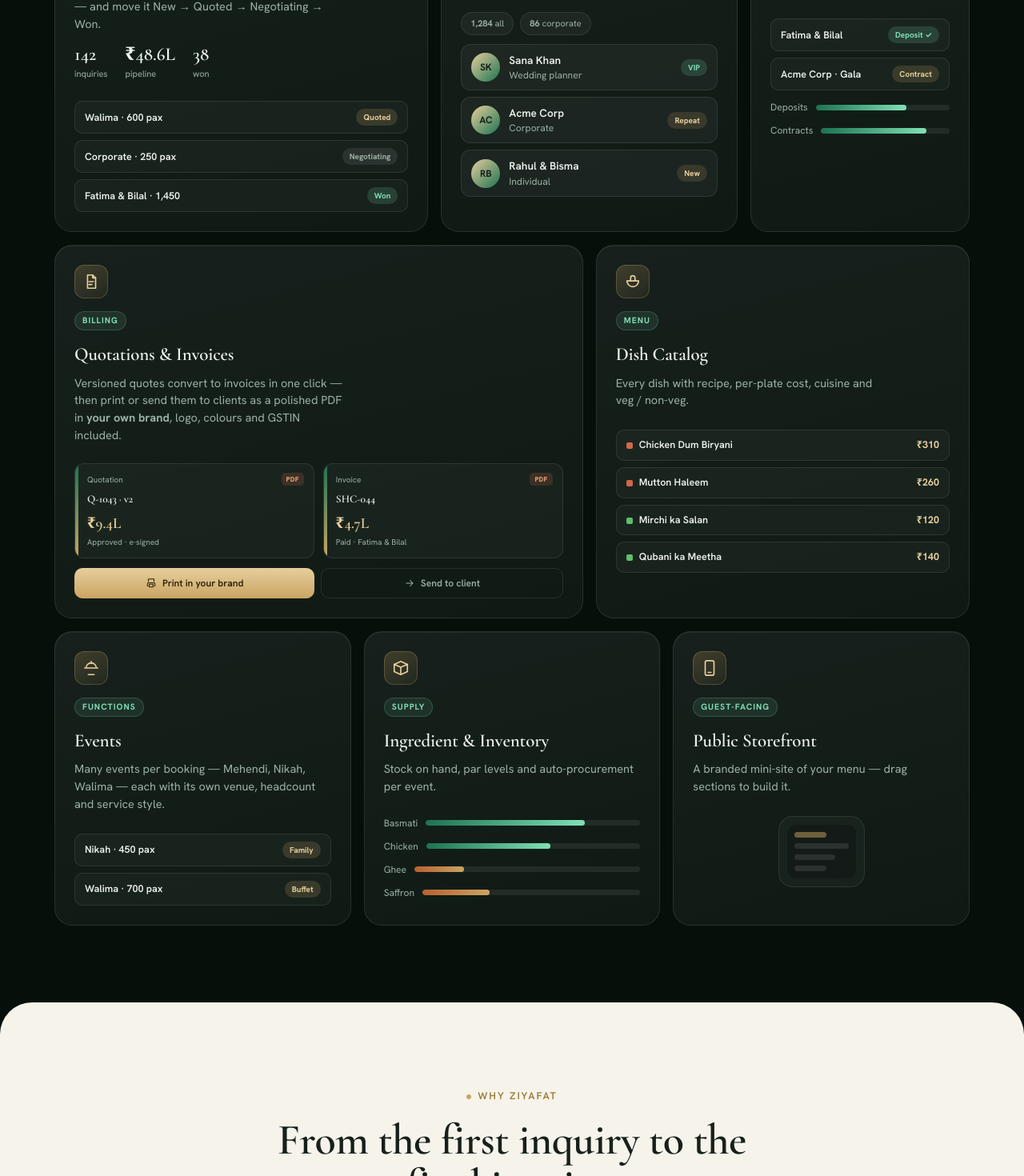
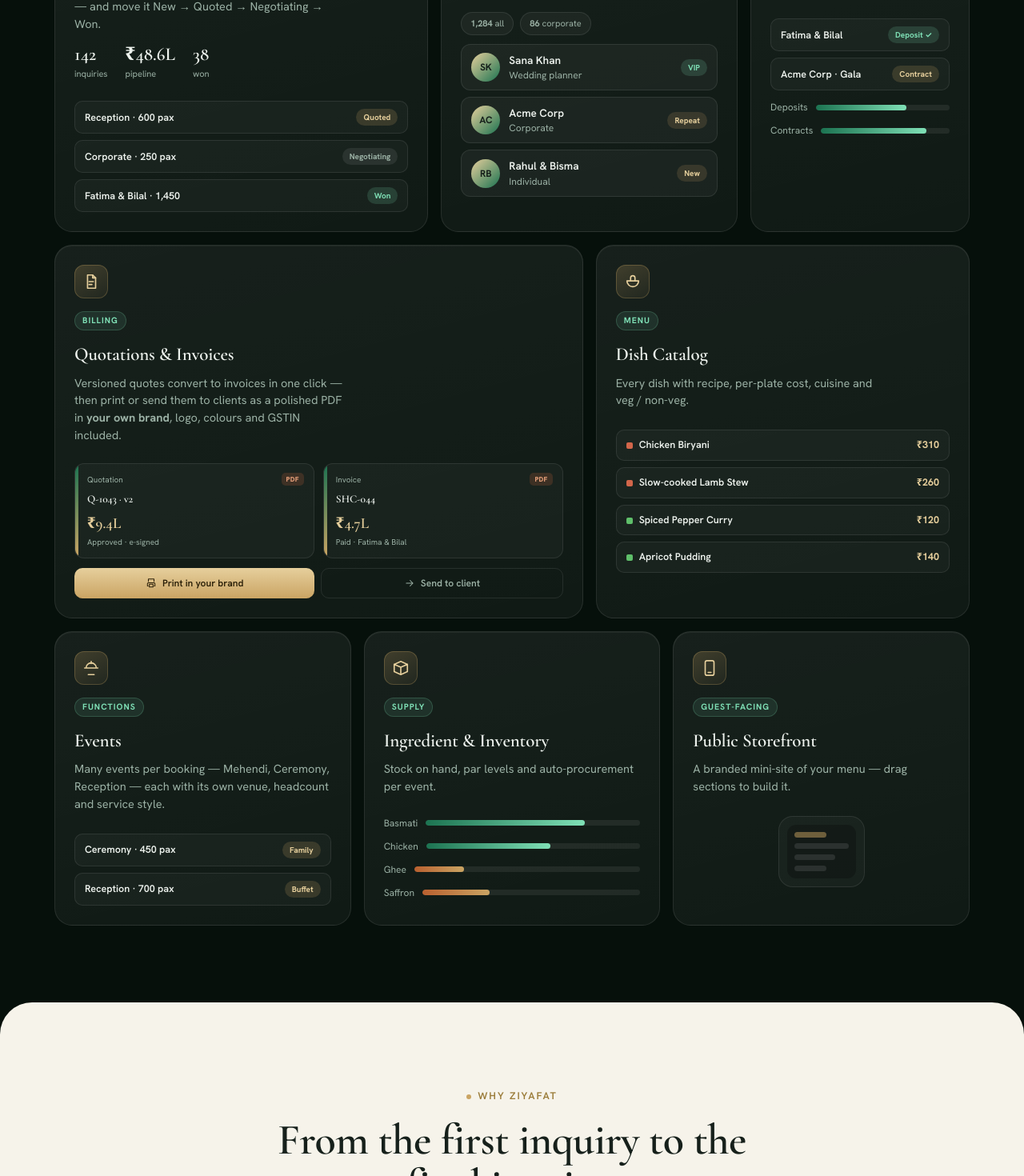
Before and after one commit to Mudassirkhan2/Ziyafat, a Next.js app in the folder frontend/: page / in a window 1280 px wide. Shown: the part 1540-3010 px from the top of the page at 80% size. Built offline with nearby package versions, Linux system fonts and the light colour scheme; no server answers.

Commit message:
Replace Hyderabad-specific event terms

```diff
--- a/frontend/app/_landing/LandingBento.tsx
+++ b/frontend/app/_landing/LandingBento.tsx
@@ -26,7 +26,7 @@ export default function LandingBento() {
             </div>
             <div className={s.cellVisual}>
               <div className={s.statusRow}>
-                <div className={s.statusLn}><b>Walima · 600 pax</b><span className={`${s.pill2} ${s.pill2Quote}`}>Quoted</span></div>
+                <div className={s.statusLn}><b>Reception · 600 pax</b><span className={`${s.pill2} ${s.pill2Quote}`}>Quoted</span></div>
                 <div className={s.statusLn}><b>Corporate · 250 pax</b><span className={`${s.pill2} ${s.pill2Neg}`}>Negotiating</span></div>
                 <div className={s.statusLn}><b>Fatima &amp; Bilal · 1,450</b><span className={`${s.pill2} ${s.pill2Won}`}>Won</span></div>
               </div>
@@ -118,10 +118,10 @@ export default function LandingBento() {
             <p className={s.cellP}>Every dish with recipe, per-plate cost, cuisine and veg / non-veg.</p>
             <div className={s.cellVisual}>
               <div className={s.statusRow}>
-                <div className={s.statusLn}><b><span className={s.vTagNon} />Chicken Dum Biryani</b><span style={{ color: "var(--gold-s)", fontWeight: 700 }}>₹310</span></div>
-                <div className={s.statusLn}><b><span className={s.vTagNon} />Mutton Haleem</b><span style={{ color: "var(--gold-s)", fontWeight: 700 }}>₹260</span></div>
-                <div className={s.statusLn}><b><span className={s.vTagVeg} />Mirchi ka Salan</b><span style={{ color: "var(--gold-s)", fontWeight: 700 }}>₹120</span></div>
-                <div className={s.statusLn}><b><span className={s.vTagVeg} />Qubani ka Meetha</b><span style={{ color: "var(--gold-s)", fontWeight: 700 }}>₹140</span></div>
+                <div className={s.statusLn}><b><span className={s.vTagNon} />Chicken Biryani</b><span style={{ color: "var(--gold-s)", fontWeight: 700 }}>₹310</span></div>
+                <div className={s.statusLn}><b><span className={s.vTagNon} />Slow-cooked Lamb Stew</b><span style={{ color: "var(--gold-s)", fontWeight: 700 }}>₹260</span></div>
+                <div className={s.statusLn}><b><span className={s.vTagVeg} />Spiced Pepper Curry</b><span style={{ color: "var(--gold-s)", fontWeight: 700 }}>₹120</span></div>
+                <div className={s.statusLn}><b><span className={s.vTagVeg} />Apricot Pudding</b><span style={{ color: "var(--gold-s)", fontWeight: 700 }}>₹140</span></div>
               </div>
             </div>
           </Reveal>
@@ -132,11 +132,11 @@ export default function LandingBento() {
             </div>
             <span className={s.cellTagline}>Functions</span>
             <h3 className={s.cellH3}>Events</h3>
-            <p className={s.cellP}>Many events per booking — Mehendi, Nikah, Walima — each with its own venue, headcount and service style.</p>
+            <p className={s.cellP}>Many events per booking — Mehendi, Ceremony, Reception — each with its own venue, headcount and service style.</p>
             <div className={s.cellVisual}>
               <div className={s.statusRow}>
-                <div className={s.statusLn}><b>Nikah · 450 pax</b><span className={`${s.pill2} ${s.pill2Quote}`}>Family</span></div>
-                <div className={s.statusLn}><b>Walima · 700 pax</b><span className={`${s.pill2} ${s.pill2Quote}`}>Buffet</span></div>
+                <div className={s.statusLn}><b>Ceremony · 450 pax</b><span className={`${s.pill2} ${s.pill2Quote}`}>Family</span></div>
+                <div className={s.statusLn}><b>Reception · 700 pax</b><span className={`${s.pill2} ${s.pill2Quote}`}>Buffet</span></div>
               </div>
             </div>
           </Reveal>
--- a/frontend/app/_landing/LandingFeatures.tsx
+++ b/frontend/app/_landing/LandingFeatures.tsx
@@ -71,7 +71,7 @@ export default function LandingFeatures() {
             <div className={s.dCost}>
               <div className={s.dDish}>
                 <div className={s.dPic} style={{ background: "linear-gradient(150deg,#c87a32,#8a4a1e)" }} />
-                <div className={s.dName}>Chicken Dum Biryani<span className={s.dNameMeta}>Main · Hyderabadi · Non-veg</span></div>
+                <div className={s.dName}>Chicken Biryani<span className={s.dNameMeta}>Main · South Asian · Non-veg</span></div>
               </div>
               <div className={s.dMetrics}>
                 <div className={s.dm}><div className={s.dmLabel}>Plate cost</div><div className={s.dmVal}>₹118</div></div>
@@ -93,7 +93,7 @@ export default function LandingFeatures() {
         <Reveal className={s.frow}>
           <div className={s.ftext}>
             <span className={`${s.eyebrow} ${s.featEyebrow} ${s.ftextEyebrow}`}><span className={s.eyebrowDot} /> Catering Event Management Software</span>
-            <h3 className={s.ftextH3}>One booking. Mehendi, Nikah and Walima.</h3>
+            <h3 className={s.ftextH3}>One booking. Mehendi, Ceremony and Reception.</h3>
             <p className={s.ftextP}>A single wedding usually means several functions across days and venues. Keep them under one booking with shared client, deposit and contract — while each event carries its own date, venue, headcount and service style.</p>
             <ul className={s.fList}>
               <li className={s.fListItem}><span className={s.ck}><CheckIcon /></span><span><b>Multiple events</b> per booking, each scheduled with setup, service and breakdown times.</span></li>
@@ -115,8 +115,8 @@ export default function LandingFeatures() {
                 <div className={s.bkGuests}>Total guests<b className={s.bkGuestsNum}>1,450</b></div>
               </div>
               <div className={s.evt}><div className={s.evtDate}><div className={s.evtMo}>Sep</div><div className={s.evtDy}>12</div></div><div className={s.evtInfo}><div className={s.evtName}>Mehendi</div><div className={s.evtDesc}>Taj Krishna · 300 guests · 6:00 PM</div></div><span className={s.evtBadge}>Live counters</span></div>
-              <div className={s.evt}><div className={s.evtDate}><div className={s.evtMo}>Sep</div><div className={s.evtDy}>13</div></div><div className={s.evtInfo}><div className={s.evtName}>Nikah</div><div className={s.evtDesc}>Grand hall · 450 guests · 1:00 PM</div></div><span className={s.evtBadge}>Family service</span></div>
-              <div className={s.evt}><div className={s.evtDate}><div className={s.evtMo}>Sep</div><div className={s.evtDy}>14</div></div><div className={s.evtInfo}><div className={s.evtName}>Walima</div><div className={s.evtDesc}>Lawn · 700 guests · 7:30 PM</div></div><span className={s.evtBadge}>Buffet + stations</span></div>
+              <div className={s.evt}><div className={s.evtDate}><div className={s.evtMo}>Sep</div><div className={s.evtDy}>13</div></div><div className={s.evtInfo}><div className={s.evtName}>Ceremony</div><div className={s.evtDesc}>Grand hall · 450 guests · 1:00 PM</div></div><span className={s.evtBadge}>Family service</span></div>
+              <div className={s.evt}><div className={s.evtDate}><div className={s.evtMo}>Sep</div><div className={s.evtDy}>14</div></div><div className={s.evtInfo}><div className={s.evtName}>Reception</div><div className={s.evtDesc}>Lawn · 700 guests · 7:30 PM</div></div><span className={s.evtBadge}>Buffet + stations</span></div>
             </div>
           </div>
         </Reveal>
--- a/frontend/app/_landing/LandingTestimonials.tsx
+++ b/frontend/app/_landing/LandingTestimonials.tsx
@@ -36,7 +36,7 @@ export default function LandingTestimonials() {
           </Reveal>
           <Reveal className={s.tCard}>
             <div className={s.tStars}>★★★★★</div>
-            <span className={s.tQuote}>Multi-event bookings — Mehendi, Nikah, Walima — all under one file. Incredible.</span>
+            <span className={s.tQuote}>Multi-event bookings — Mehendi, Ceremony, Reception — all under one file. Incredible.</span>
             <div className={s.tWho}><div className={s.tAv}>FH</div><div><div className={s.tName}>Fatima H.</div><div className={s.tRole}>Operations · Shahi Caterers</div></div></div>
           </Reveal>
         </div>
```
